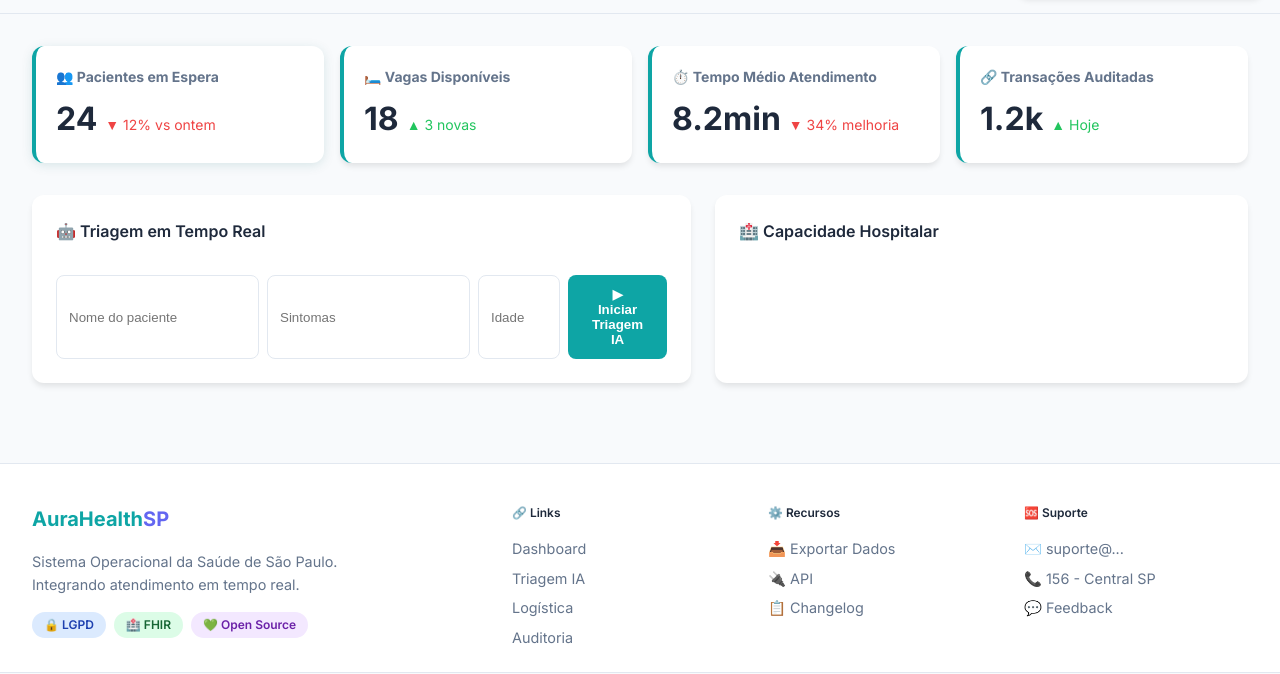
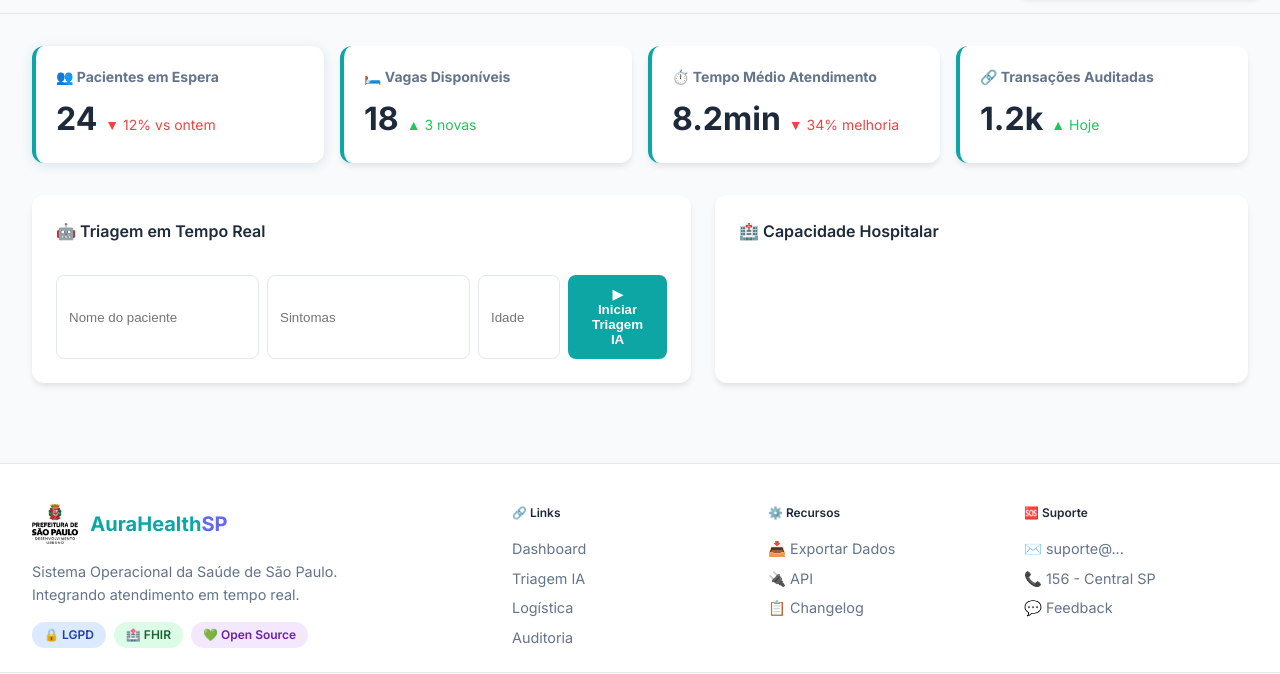
Before and after one commit to kauecodify/AurahealthSP, a plain HTML site: page index.html in a window 1280 px wide. Shown: the part 451-1125 px from the top of the page. Drawn offline with nearby package versions, Linux system fonts and the light colour scheme.

Commit message:
Update footer logo image source path

```diff
--- a/index.html
+++ b/index.html
@@ -1367,7 +1367,7 @@
     <footer class="footer">
       <div class="footer-container">
         <div class="footer-brand">
-          <div class="footer-logo"><img src="images/prefeitura.png" alt="Prefeitura"
+          <div class="footer-logo"><img src="frontend/images/prefeitura.png" alt="Prefeitura"
               onerror="this.style.display='none'" /><strong>AuraHealth<span>SP</span></strong></div>
           <p class="footer-tagline">Sistema Operacional da Saúde de São Paulo.<br>Integrando atendimento em tempo real.
           </p>
```
